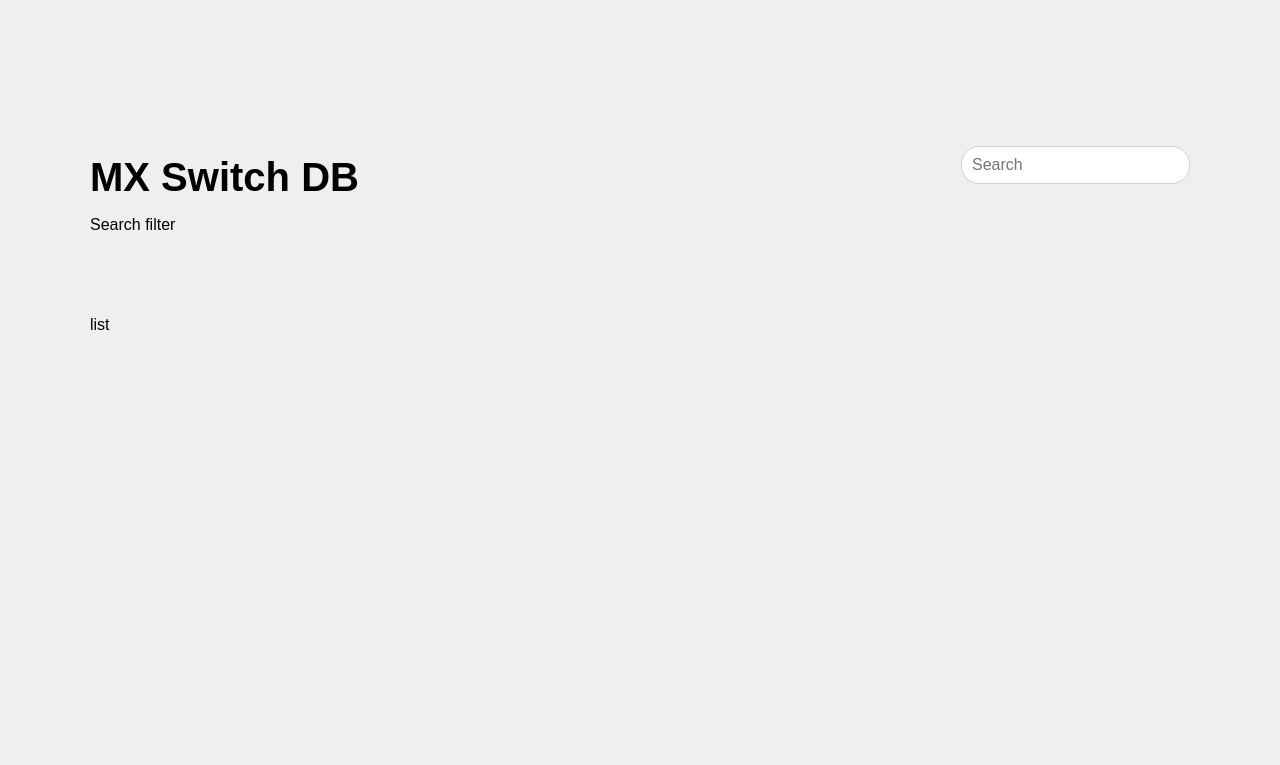
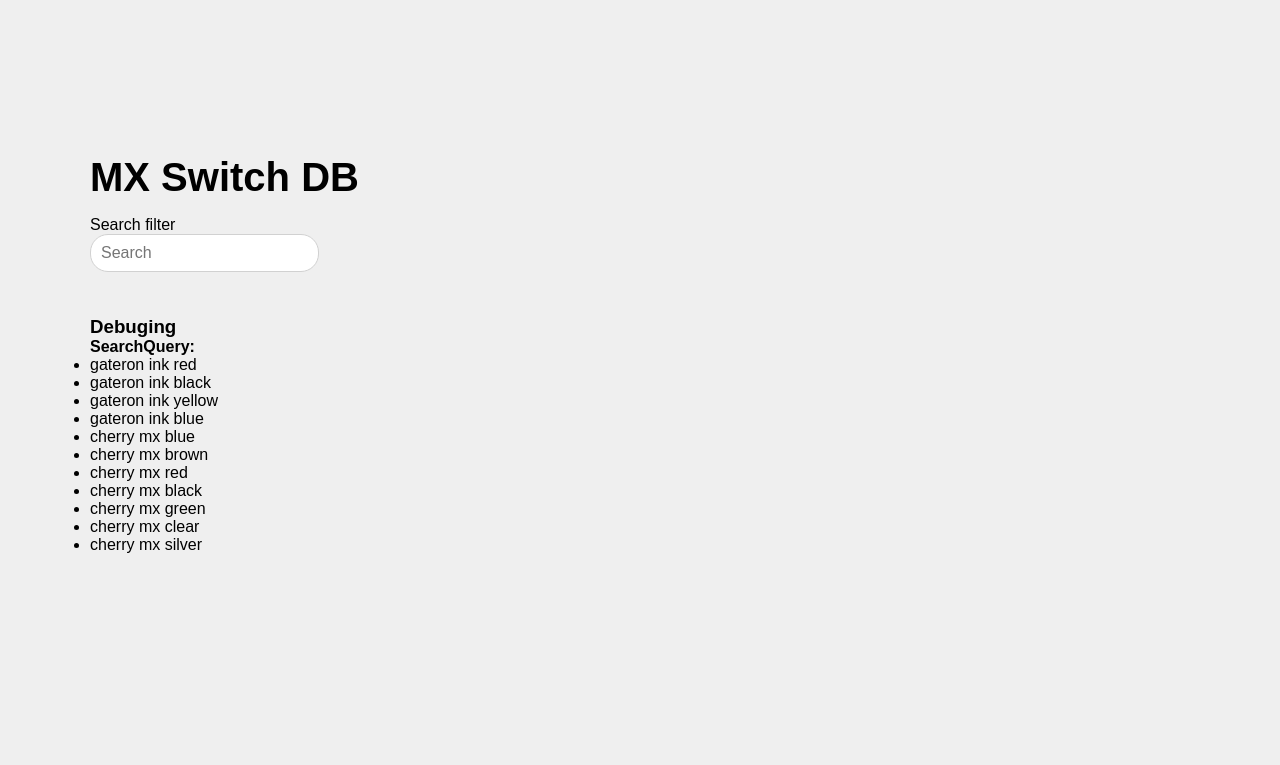
Before and after one commit to Kimmix/mxSwitchDB, a Gatsby site: page / in a window 1280 px wide. Both pictures are taken after a click on the button 17 px from the left and 781 px from the top of the page. Shown: the top 765 px of the page. Built offline with nearby package versions, Linux system fonts and the light colour scheme; Gatsby itself is replaced by a stand-in of ours.

Commit message:
move component

```diff
--- a/src/components/header.js
+++ b/src/components/header.js
@@ -1,9 +1,7 @@
-import React, { useState } from "react"
+import React from "react"
 import { Link } from "gatsby"
 
 function Header() {
-  const [search, setSearch] = useState("")
-
   return (
     <header>
       <Link
@@ -17,13 +15,6 @@
       >
         MX Switch DB
       </Link>
-      <input
-        type="text"
-        style={{ margin: "1em 0" }}
-        placeholder="Search"
-        value={search}
-        onChange={e => setSearch(e.target.value)}
-      />
     </header>
   )
 }
--- a/src/components/searchFilter.js
+++ b/src/components/searchFilter.js
@@ -1,17 +1,30 @@
 import React, { Component } from "react"
+import SwitchList from "../components/switchList"
 
 import "../css/searchFilter.css"
 
 class SearchFilter extends Component {
   constructor(props) {
     super(props)
-    this.state = {}
+    this.state = {
+      search: null,
+    }
   }
   render() {
+    const { search } = this.state
     return (
-      <div className="search-layout">
-        <p>Search filter</p>
-      </div>
+      <>
+        <div className="search-layout">
+          <p>Search filter</p>
+          <input
+            type="text"
+            placeholder="Search"
+            value={search}
+            onChange={e => this.setState({ search: e.target.value })}
+          />
+        </div>
+        <SwitchList searchQuery={search} />
+      </>
     )
   }
 }
--- a/src/components/switchList.js
+++ b/src/components/switchList.js
@@ -2,16 +2,36 @@
 
 import "../css/switchList.css"
 import { blueBug, orangeBug } from "../resource/icons"
+import switchDB from "../resource/switchDB.json"
 
 class SwitchList extends Component {
   constructor(props) {
     super(props)
     this.state = {
       isDebug: false,
+      switchData: switchDB,
     }
   }
   render() {
-    const { isDebug } = this.state
+    const { isDebug, switchData } = this.state
+    let mode
+    if (isDebug) {
+      mode = (
+        <div>
+          <h3>Debuging</h3>
+          <p>
+            <b>SearchQuery:</b> {this.props.searchQuery}
+          </p>
+          {switchData.map(data => (
+            <ul key={data.id}>
+              <li>{data.name}</li>
+            </ul>
+          ))}
+        </div>
+      )
+    } else {
+      mode = <p>List</p>
+    }
     return (
       <>
         <button
@@ -20,9 +40,7 @@
         >
           <img src={isDebug ? blueBug : orangeBug} alt="Debug icon" />
         </button>
-        <div className="switchList-layout">
-          <p>list</p>
-        </div>
+        <div className="switchList-layout">{mode}</div>
       </>
     )
   }
--- a/src/pages/index.js
+++ b/src/pages/index.js
@@ -2,12 +2,10 @@
 
 import Layout from "../components/layout"
 import SearchFilter from "../components/searchFilter"
-import SwitchList from "../components/switchList"
 
 const IndexPage = () => (
   <Layout>
     <SearchFilter />
-    <SwitchList />
   </Layout>
 )
 
```
